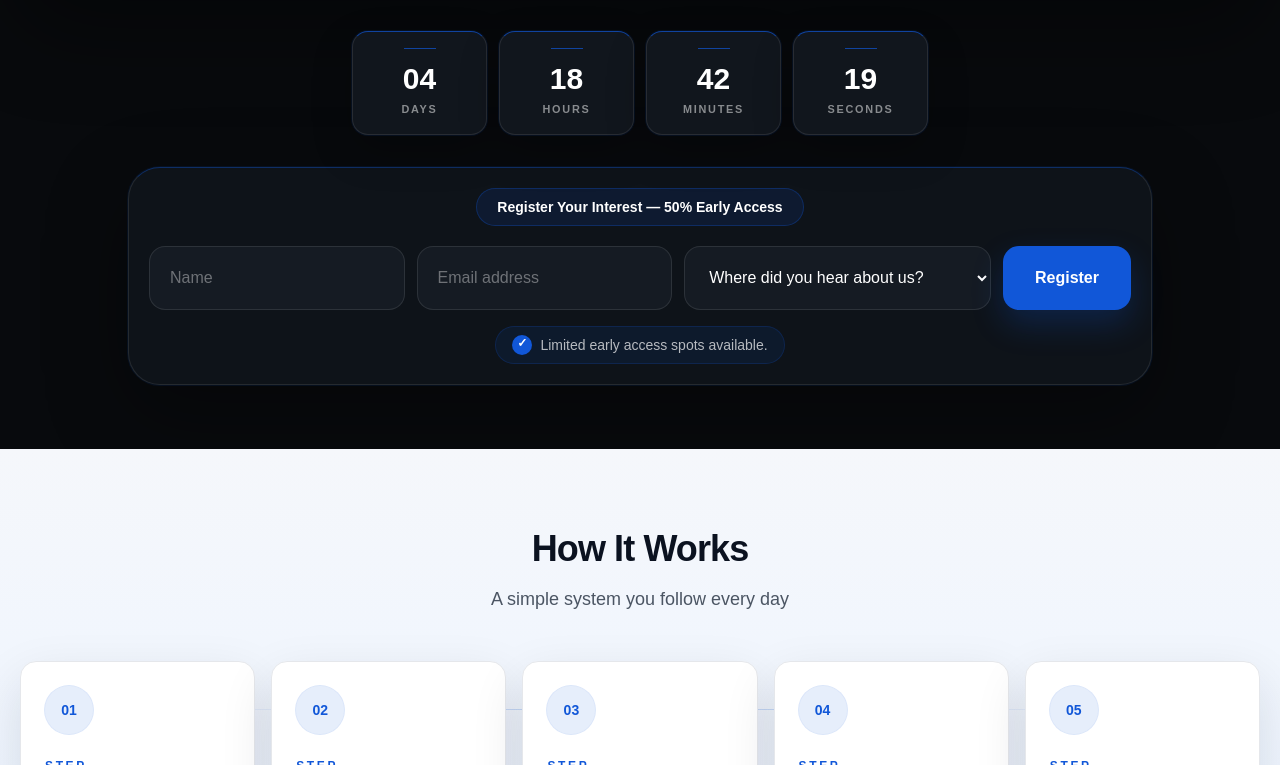
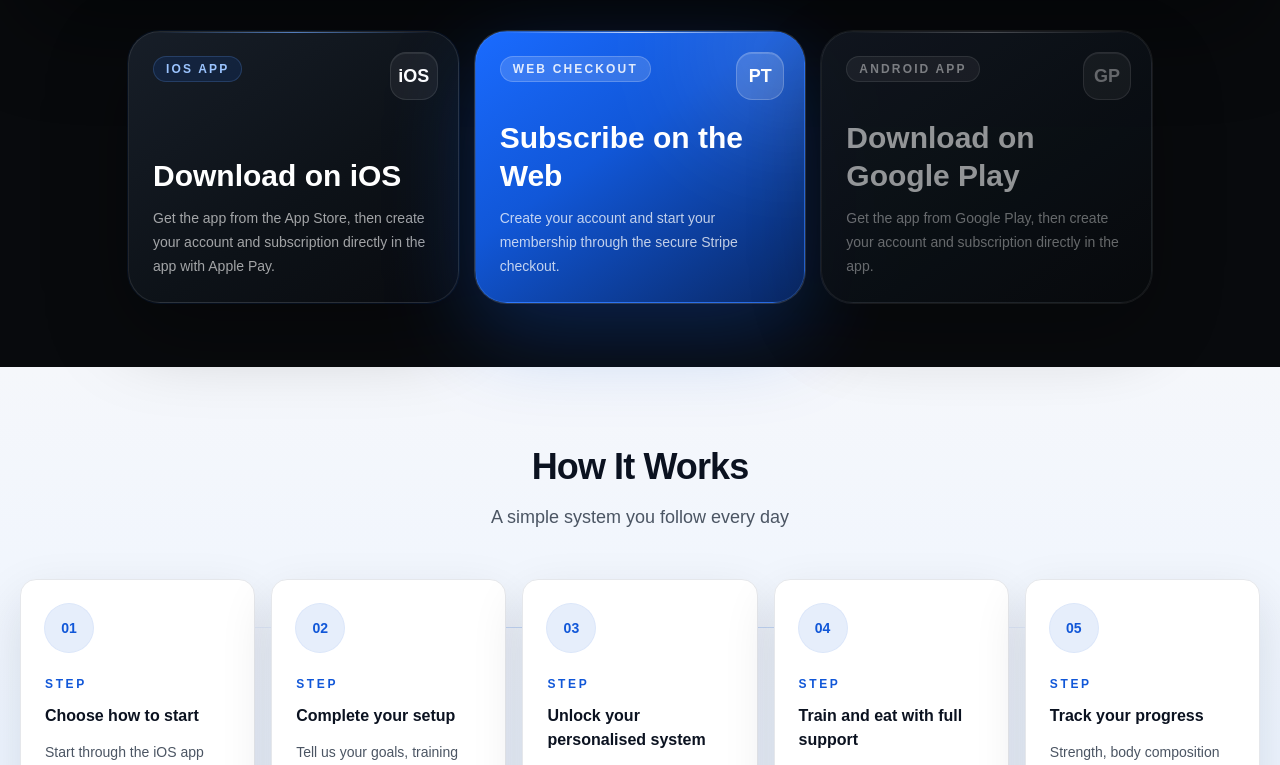
Before and after one commit to Nicho9/elite-pocket-pt-landing, a Next.js app: page / in a window 1280 px wide. Shown: the part 795-1560 px from the top of the page. Built offline with nearby package versions, Linux system fonts and the light colour scheme.

Commit message:
Update landing page app access CTAs

```diff
--- a/src/app/page.tsx
+++ b/src/app/page.tsx
@@ -4,15 +4,7 @@ import { FormEvent, useEffect, useRef, useState } from "react";
 import Image from "next/image";
 import Link from "next/link";
 
-const launchDate = new Date("2026-06-01T10:00:00+04:00").getTime();
-
-const referralOptions = [
-  "Mike Nicholson",
-  "Elite Pocket PT Instagram",
-  "Friend",
-  "The Lifting Zone",
-  "Other",
-];
+const iosAppStoreHref = "https://apps.apple.com/ae/app/elite-pocket-pt/id6761879840";
 
 const coachMikeImages = [
   "/hero/coach-mike-profile.png",
@@ -23,25 +15,8 @@ const coachMikeImages = [
 type CheckoutPlan = "full_app" | "vip";
 type CheckoutStatus = "idle" | "loading" | "error";
 
-function getTimeLeft() {
-  const difference = Math.max(launchDate - Date.now(), 0);
-
-  return {
-    days: Math.floor(difference / (1000 * 60 * 60 * 24)),
-    hours: Math.floor((difference / (1000 * 60 * 60)) % 24),
-    minutes: Math.floor((difference / (1000 * 60)) % 60),
-    seconds: Math.floor((difference / 1000) % 60),
-  };
-}
-
 export default function Home() {
   const heroVideoRef = useRef<HTMLVideoElement | null>(null);
-  const [timeLeft, setTimeLeft] = useState<ReturnType<typeof getTimeLeft> | null>(null);
-  const [name, setName] = useState("");
-  const [email, setEmail] = useState("");
-  const [referralSource, setReferralSource] = useState("");
-  const [status, setStatus] = useState<"idle" | "loading" | "success" | "duplicate" | "error">("idle");
-  const [errorMessage, setErrorMessage] = useState("");
   const [activeCoachImage, setActiveCoachImage] = useState(0);
   const [mobileMenuOpen, setMobileMenuOpen] = useState(false);
   const [soundEnabled, setSoundEnabled] = useState(false);
@@ -52,21 +27,6 @@ export default function Home() {
   const [checkoutConfirmPassword, setCheckoutConfirmPassword] = useState("");
   const [checkoutStatus, setCheckoutStatus] = useState<CheckoutStatus>("idle");
   const [checkoutErrorMessage, setCheckoutErrorMessage] = useState("");
-
-  useEffect(() => {
-    const initialTimer = window.setTimeout(() => {
-      setTimeLeft(getTimeLeft());
-    }, 0);
-
-    const timer = window.setInterval(() => {
-      setTimeLeft(getTimeLeft());
-    }, 1000);
-
-    return () => {
-      window.clearTimeout(initialTimer);
-      window.clearInterval(timer);
-    };
-  }, []);
 
   useEffect(() => {
     const timer = window.setInterval(() => {
@@ -89,47 +49,6 @@ export default function Home() {
         video.muted = true;
         setSoundEnabled(false);
       });
-    }
-  }
-
-  async function handleSubmit(event: FormEvent<HTMLFormElement>) {
-    event.preventDefault();
-    setStatus("loading");
-    setErrorMessage("");
-
-    try {
-      const response = await fetch("/api/waitlist", {
-        method: "POST",
-        headers: {
-          "Content-Type": "application/json",
-        },
-        body: JSON.stringify({
-          name: name.trim(),
-          email: email.trim().toLowerCase(),
-          referralSource,
-        }),
-      });
-
-      const result = await response.json();
-
-      if (response.ok && result.success) {
-        setStatus("success");
-        setName("");
-        setEmail("");
-        setReferralSource("");
-        return;
-      }
-
-      if (response.status === 409 || result.code === "duplicate_email") {
-        setStatus("duplicate");
-        return;
-      }
-
-      setErrorMessage(typeof result.error === "string" ? result.error : "");
-      setStatus("error");
-    } catch (error) {
-      console.error("Waitlist submission error:", error);
-      setStatus("error");
     }
   }
 
@@ -233,12 +152,6 @@ export default function Home() {
     }
   }
 
-  const countdown = [
-    ["Days", timeLeft?.days],
-    ["Hours", timeLeft?.hours],
-    ["Minutes", timeLeft?.minutes],
-    ["Seconds", timeLeft?.seconds],
-  ];
   const checkoutPlanLabel =
     selectedCheckoutPlan === "vip" ? "VIP Coaching" : "Full App Access";
   const checkoutTitle =
@@ -283,7 +196,7 @@ export default function Home() {
               Login
             </Link>
             <a
-              href="#early-access"
+              href="#get-started"
               className="rounded-full bg-[#1157D8] px-5 py-2.5 text-sm font-bold text-white shadow-[0_10px_24px_rgba(17,87,216,0.24)] transition hover:bg-[#0A39A8]"
             >
               Get Started
@@ -434,97 +347,75 @@ export default function Home() {
             </p>
           </div>
 
-          <div className="mx-auto mt-7 grid w-full max-w-xl grid-cols-4 gap-2 sm:mt-8 sm:gap-3">
-            {countdown.map(([label, value]) => (
-              <div
-                key={label}
-                className="relative overflow-hidden rounded-2xl border border-white/10 border-t-[#1157D8]/70 bg-[#11161D] px-3 py-3 text-center shadow-[0_16px_40px_rgba(0,0,0,0.24)] ring-1 ring-[#1157D8]/10 sm:py-4"
-              >
-                <div className="mx-auto mb-3 h-px w-8 bg-[#1157D8]/70" />
-                <div className="text-2xl font-bold tabular-nums text-white sm:text-3xl">
-                  {String(value ?? 0).padStart(2, "0")}
-                </div>
-                <div className="mt-1 text-[0.62rem] font-bold uppercase tracking-[0.16em] text-white/50 sm:text-[0.68rem]">
-                  {label}
-                </div>
-              </div>
-            ))}
-          </div>
+          <div id="get-started" className="mx-auto mt-7 grid w-full max-w-5xl scroll-mt-24 gap-4 sm:mt-8 lg:grid-cols-3">
+            <a
+              href={iosAppStoreHref}
+              className="group relative flex min-h-[17rem] overflow-hidden rounded-[2rem] border border-white/10 bg-[linear-gradient(145deg,#171E28_0%,#0D1218_58%,#090B0F_100%)] p-6 text-left shadow-[0_28px_80px_rgba(0,0,0,0.34)] ring-1 ring-[#1157D8]/10 transition duration-300 hover:-translate-y-1.5 hover:border-[#6EA8FF]/45 hover:shadow-[0_34px_90px_rgba(17,87,216,0.22)] focus-visible:outline-none focus-visible:ring-4 focus-visible:ring-[#1157D8]/35"
+            >
+              <span className="absolute inset-x-6 top-0 h-px bg-[linear-gradient(90deg,transparent,#6EA8FF,transparent)] opacity-70" />
+              <span className="absolute right-5 top-5 flex size-12 items-center justify-center rounded-2xl border border-white/10 bg-white/[0.06] text-lg font-black text-white shadow-[inset_0_1px_0_rgba(255,255,255,0.08)] transition group-hover:border-[#6EA8FF]/40 group-hover:bg-[#1157D8]/20">
+                iOS
+              </span>
+              <span className="relative flex h-full flex-col justify-between">
+                <span className="inline-flex w-fit rounded-full border border-[#6EA8FF]/20 bg-[#1157D8]/15 px-3 py-1 text-xs font-bold uppercase tracking-[0.18em] text-[#9BC4FF]">
+                  IOS APP
+                </span>
+                <span>
+                  <span className="block text-3xl font-bold leading-tight text-white">
+                    Download on iOS
+                  </span>
+                  <span className="mt-3 block text-sm font-medium leading-6 text-white/62">
+                    Get the app from the App Store, then create your account and subscription directly in the app with Apple Pay.
+                  </span>
+                </span>
+              </span>
+            </a>
 
-          <div id="early-access" className="mx-auto mt-7 w-full max-w-5xl scroll-mt-24 rounded-[2rem] border border-white/10 border-t-[#1157D8]/40 bg-[#0E1319] p-4 shadow-[0_28px_80px_rgba(0,0,0,0.34)] ring-1 ring-[#1157D8]/10 sm:mt-8 sm:p-5">
-            <div className="flex flex-col items-center text-center">
-              <div className="inline-flex rounded-full border border-[#1157D8]/30 bg-[#1157D8]/12 px-5 py-2 text-sm font-bold text-white">
-                Register Your Interest — 50% Early Access
-              </div>
+            <button
+              type="button"
+              onClick={() => openCheckout("full_app")}
+              className="group relative flex min-h-[17rem] overflow-hidden rounded-[2rem] border border-[#6EA8FF]/25 bg-[linear-gradient(145deg,#1A6BFF_0%,#1157D8_42%,#092763_100%)] p-6 text-left shadow-[0_30px_90px_rgba(17,87,216,0.32)] ring-1 ring-white/15 transition duration-300 hover:-translate-y-1.5 hover:border-white/35 hover:shadow-[0_38px_100px_rgba(17,87,216,0.42)] focus-visible:outline-none focus-visible:ring-4 focus-visible:ring-[#6EA8FF]/35"
+            >
+              <span className="absolute -right-16 -top-16 size-40 rounded-full bg-white/15 blur-3xl transition group-hover:bg-white/20" />
+              <span className="absolute inset-x-6 top-0 h-px bg-[linear-gradient(90deg,transparent,rgba(255,255,255,0.95),transparent)] opacity-80" />
+              <span className="absolute right-5 top-5 flex size-12 items-center justify-center rounded-2xl border border-white/20 bg-white/15 text-lg font-black text-white shadow-[inset_0_1px_0_rgba(255,255,255,0.16)]">
+                PT
+              </span>
+              <span className="relative flex h-full flex-col justify-between">
+                <span className="inline-flex w-fit rounded-full border border-white/20 bg-white/15 px-3 py-1 text-xs font-bold uppercase tracking-[0.18em] text-white/85">
+                  WEB CHECKOUT
+                </span>
+                <span>
+                  <span className="block text-3xl font-bold leading-tight text-white">
+                    Subscribe on the Web
+                  </span>
+                  <span className="mt-3 block text-sm font-medium leading-6 text-white/75">
+                    Create your account and start your membership through the secure Stripe checkout.
+                  </span>
+                </span>
+              </span>
+            </button>
 
-              <form
-                onSubmit={handleSubmit}
-                className="mt-5 grid w-full grid-cols-1 items-start gap-3 lg:grid-cols-[1fr_1fr_1.2fr_auto]"
-              >
-                <input
-                  required
-                  value={name}
-                  onChange={(event) => setName(event.target.value)}
-                  placeholder="Name"
-                  className="h-16 rounded-2xl border border-white/10 bg-[#151B23] px-5 text-base text-white outline-none transition placeholder:text-white/38 focus:border-[#1157D8] focus:bg-[#18202A] focus:ring-4 focus:ring-[#1157D8]/18"
-                />
-
-                <input
-                  required
-                  type="email"
-                  value={email}
-                  onChange={(event) => setEmail(event.target.value)}
-                  placeholder="Email address"
-                  className="h-16 rounded-2xl border border-white/10 bg-[#151B23] px-5 text-base text-white outline-none transition placeholder:text-white/38 focus:border-[#1157D8] focus:bg-[#18202A] focus:ring-4 focus:ring-[#1157D8]/18"
-                />
-
-                <select
-                  required
-                  value={referralSource}
-                  onChange={(event) => setReferralSource(event.target.value)}
-                  className="h-16 rounded-2xl border border-white/10 bg-[#151B23] px-5 text-base text-white outline-none transition focus:border-[#1157D8] focus:bg-[#18202A] focus:ring-4 focus:ring-[#1157D8]/18"
-                >
-                  <option value="">Where did you hear about us?</option>
-                  {referralOptions.map((option) => (
-                    <option key={option} value={option}>
-                      {option}
-                    </option>
-                  ))}
-                </select>
-
-                <button
-                  type="submit"
-                  disabled={status === "loading"}
-                  className="h-16 w-full rounded-2xl bg-[#1157D8] px-8 text-base font-bold text-white shadow-[0_14px_32px_rgba(17,87,216,0.24)] transition hover:bg-[#0A39A8] disabled:cursor-not-allowed disabled:opacity-70 lg:w-auto"
-                >
-                  {status === "loading" ? "Submitting..." : "Register"}
-                </button>
-              </form>
-
-              <p className="mt-4 inline-flex items-start gap-2 rounded-full border border-[#1157D8]/20 bg-[#1157D8]/10 px-4 py-2 text-sm font-medium text-white/70">
-                <span className="flex size-5 items-start justify-center rounded-full bg-[#1157D8] text-xs font-bold text-white">
-                  ✓
+            <div className="relative flex min-h-[17rem] overflow-hidden rounded-[2rem] border border-white/8 bg-[linear-gradient(145deg,#121820_0%,#0B0F14_62%,#080A0D_100%)] p-6 text-left opacity-90 shadow-[0_28px_80px_rgba(0,0,0,0.3)] ring-1 ring-white/8">
+              <span className="absolute inset-x-6 top-0 h-px bg-[linear-gradient(90deg,transparent,rgba(255,255,255,0.28),transparent)]" />
+              <span className="absolute right-5 top-5 flex size-12 items-center justify-center rounded-2xl border border-white/10 bg-white/[0.05] text-lg font-black text-white/38 shadow-[inset_0_1px_0_rgba(255,255,255,0.08)]">
+                GP
+              </span>
+              <span className="relative flex h-full flex-col justify-between">
+                <span className="flex flex-wrap items-center gap-2">
+                  <span className="inline-flex w-fit rounded-full border border-white/10 bg-white/[0.06] px-3 py-1 text-xs font-bold uppercase tracking-[0.18em] text-white/48">
+                    ANDROID APP
+                  </span>
                 </span>
-                Limited early access spots available.
-              </p>
-
-              {status === "success" && (
-                <p className="mt-4 w-fit rounded-full bg-white px-5 py-3 text-sm font-semibold text-[#1157D8] shadow-sm">
-                  You’re in — we’ll email your 50% early access offer before launch.
-                </p>
-              )}
-
-              {status === "duplicate" && (
-                <p className="mt-4 w-fit rounded-full bg-white px-5 py-3 text-sm font-semibold text-[#1157D8] shadow-sm">
-                  You’re already registered — we’ll be in touch before launch.
-                </p>
-              )}
-
-              {status === "error" && (
-                <p className="mt-4 w-fit rounded-full bg-white px-5 py-3 text-sm font-semibold text-red-600 shadow-sm">
-                  Something went wrong. Please try again. {errorMessage}
-                </p>
-              )}
+                <span>
+                  <span className="block text-3xl font-bold leading-tight text-white/62">
+                    Download on Google Play
+                  </span>
+                  <span className="mt-3 block text-sm font-medium leading-6 text-white/42">
+                    Get the app from Google Play, then create your account and subscription directly in the app.
+                  </span>
+                </span>
+              </span>
             </div>
           </div>
         </div>
@@ -544,8 +435,8 @@ export default function Home() {
             <div className="absolute left-[10%] right-[10%] top-12 hidden h-px bg-gradient-to-r from-transparent via-[#1157D8]/25 to-transparent lg:block" />
             {[
               {
-                title: "Create your account",
-                body: "Sign up securely via Stripe. Full access from day one — cancel anytime.",
+                title: "Choose how to start",
+                body: "Start through the iOS app with App Store payment, download on Google Play for Android, or create your account on the web through secure Stripe checkout. Full access from day one — cancel anytime.",
               },
               {
                 title: "Complete your setup",
@@ -746,7 +637,7 @@ export default function Home() {
               </p>
             </div>
             <a
-              href="#early-access"
+              href="#get-started"
               className="mt-8 inline-flex rounded-full bg-[#1157D8] px-8 py-4 text-base font-bold text-white shadow-[0_16px_40px_rgba(17,87,216,0.28)] transition hover:bg-[#0A39A8]"
             >
               Start your training
@@ -879,7 +770,7 @@ export default function Home() {
                   "Community",
                 ],
                 buttonText: "Start your training",
-                href: "#early-access",
+                href: "#get-started",
                 note: "Cancel anytime. Manage your account online.",
                 showMonthlySuffix: true,
                 checkoutPlan: "full_app" as const,
@@ -897,7 +788,7 @@ export default function Home() {
                   "Unlimited webinar access",
                 ],
                 buttonText: "Apply for VIP coaching",
-                href: "#early-access",
+                href: "#get-started",
                 note: "Limited availability for high-touch coaching clients.",
                 showMonthlySuffix: true,
                 checkoutPlan: "vip" as const,
@@ -976,7 +867,7 @@ export default function Home() {
                     </button>
                   ) : (
                     <a
-                      href={plan.href || "#early-access"}
+                      href={plan.href || "#get-started"}
                       className="inline-flex w-full justify-center rounded-full bg-[#1157D8] px-8 py-4 text-base font-bold text-white shadow-[0_16px_40px_rgba(17,87,216,0.28)] transition hover:bg-[#0A39A8]"
                     >
                       {plan.buttonText}
```
